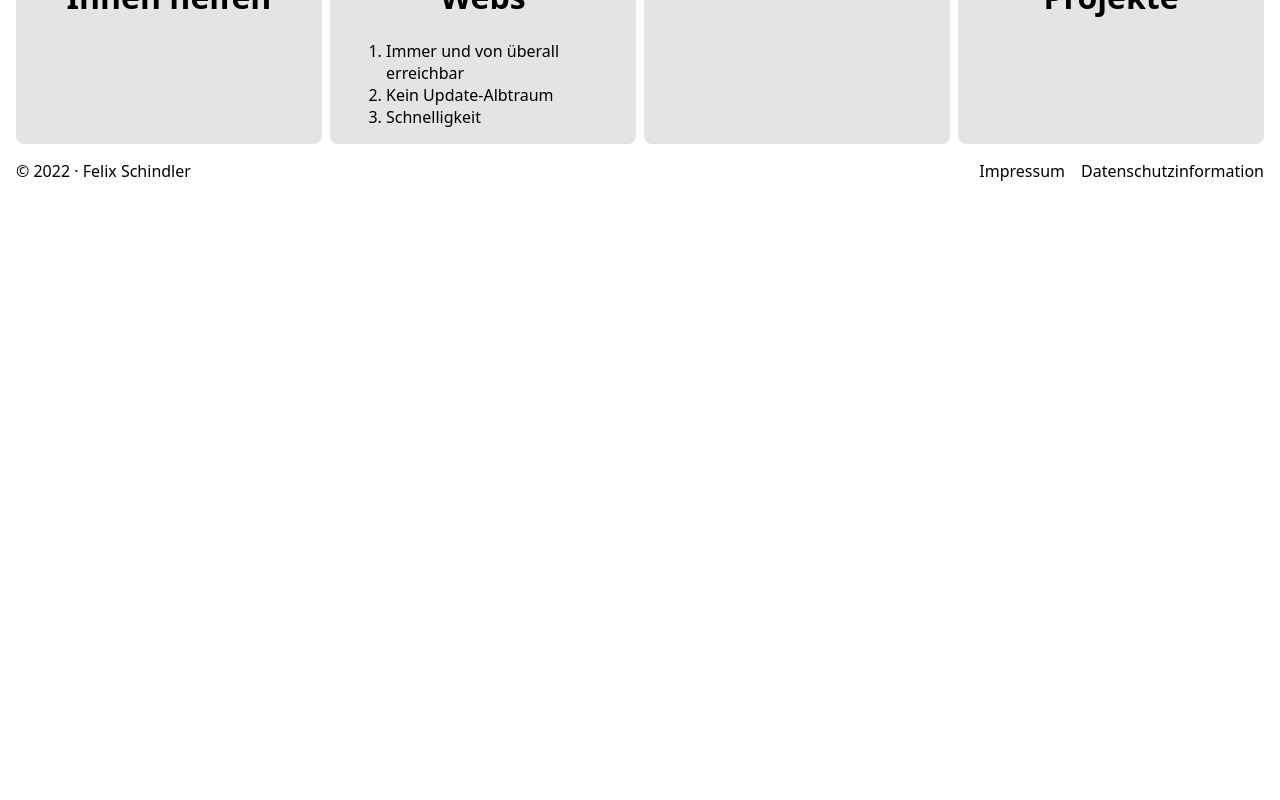
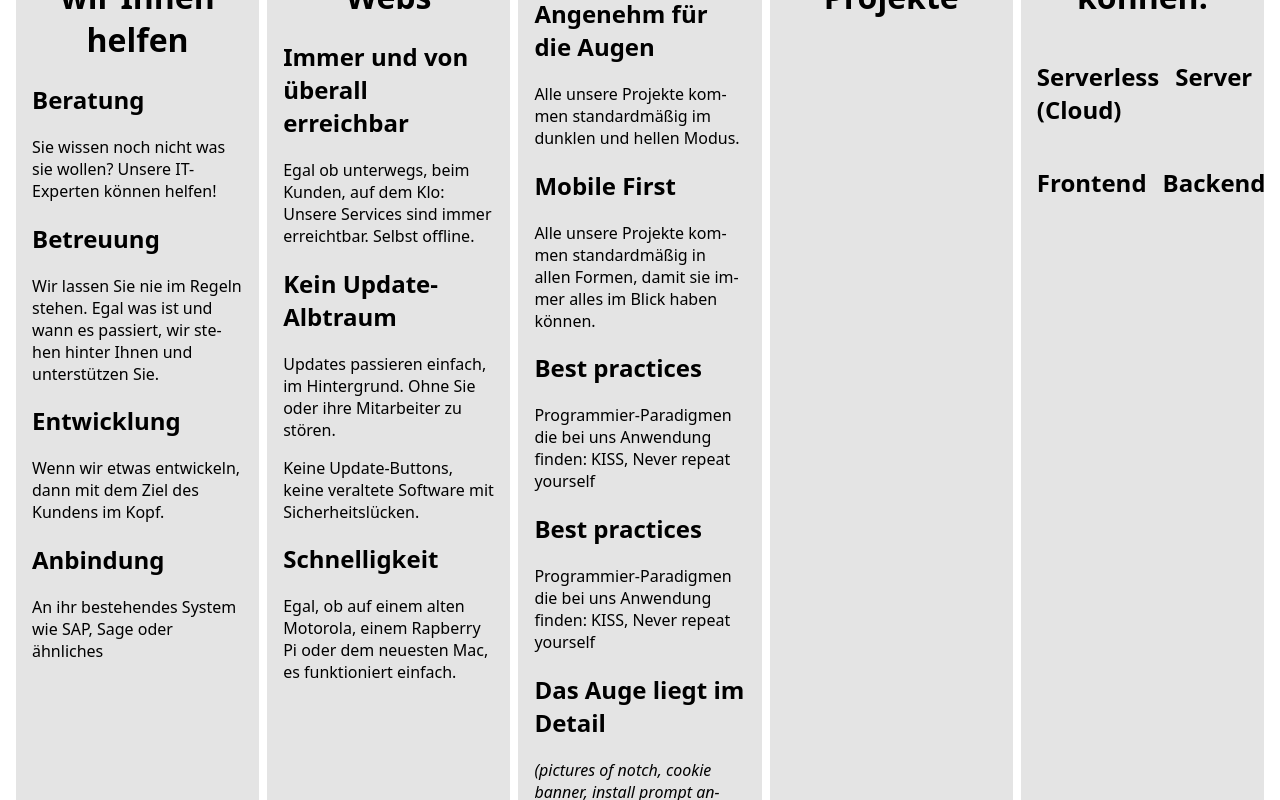
Before and after one commit to felix-schindler/com, a SvelteKit app: page / in a window 1280 px wide. Shown: the part 780-1580 px from the top of the page. Before the commit the page ends 978 px from the top, so only its background shows below. Built offline with nearby package versions, Linux system fonts and the light colour scheme.

Commit message:
Add some headlines and things

```diff
--- a/src/routes/+page.svelte
+++ b/src/routes/+page.svelte
@@ -36,20 +36,99 @@
 <div class="grid">
 	<div class="card">
 		<h1>So können wir Ihnen helfen</h1>
+		<div>
+			<h2>Beratung</h2>
+			<p>Sie wissen noch nicht was sie wollen? Unsere IT-Experten können helfen!</p>
+		</div>
+		<div>
+			<h2>Betreuung</h2>
+			<p>
+				Wir lassen Sie nie im Regeln stehen. Egal was ist und wann es passiert, wir stehen hinter
+				Ihnen und unterstützen Sie.
+			</p>
+		</div>
+		<div>
+			<h2>Entwicklung</h2>
+			<p>Wenn wir etwas entwickeln, dann mit dem Ziel des Kundens im Kopf.</p>
+		</div>
+		<div>
+			<h2>Anbindung</h2>
+			<p>An ihr bestehendes System wie SAP, Sage oder ähnliches</p>
+		</div>
 	</div>
 	<div class="card">
 		<h1>Vorteile des Webs</h1>
-		<ol>
-			<li>Immer und von überall erreichbar</li>
-			<li>Kein Update-Albtraum</li>
-			<li>Schnelligkeit</li>
-		</ol>
+		<div>
+			<h2>Immer und von überall erreichbar</h2>
+			<p>
+				Egal ob unterwegs, beim Kunden, auf dem Klo: Unsere Services sind immer erreichtbar. Selbst
+				offline.
+			</p>
+		</div>
+		<div>
+			<h2>Kein Update-Albtraum</h2>
+			<p>Updates passieren einfach, im Hintergrund. Ohne Sie oder ihre Mitarbeiter zu stören.</p>
+			<p>Keine Update-Buttons, keine veraltete Software mit Sicherheitslücken.</p>
+		</div>
+		<div>
+			<h2>Schnelligkeit</h2>
+			<p>
+				Egal, ob auf einem alten Motorola, einem Rapberry Pi oder dem neuesten Mac, es funktioniert
+				einfach.
+			</p>
+		</div>
 	</div>
 	<div class="card">
 		<h1>Warum wir?</h1>
+		<div>
+			<h2>Angenehm für die Augen</h2>
+			<p>Alle unsere Projekte kommen standardmäßig im dunklen und hellen Modus.</p>
+		</div>
+		<div>
+			<h2>Mobile First</h2>
+			<p>
+				Alle unsere Projekte kommen standardmäßig in allen Formen, damit sie immer alles im Blick
+				haben können.
+			</p>
+		</div>
+		<div>
+			<h2>Best practices</h2>
+			<p>Programmier-Paradigmen die bei uns Anwendung finden: KISS, Never repeat yourself</p>
+		</div>
+		<div>
+			<h2>Best practices</h2>
+			<p>Programmier-Paradigmen die bei uns Anwendung finden: KISS, Never repeat yourself</p>
+		</div>
+		<div>
+			<h2>Das Auge liegt im Detail</h2>
+			<em>(pictures of notch, cookie banner, install prompt android, light house)</em>
+		</div>
+		<div>
+			<h2>Sie haben nichts zu befürchten</h2>
+			<p>Wir kümmern uns um Gesetzeskonformität</p>
+		</div>
 	</div>
 	<div class="card">
 		<h1>Bisherige Projekte</h1>
+	</div>
+	<div class="card">
+		<h1>Weil wir's können.</h1>
+		<div class="half">
+			<div>
+				<h2>Serverless (Cloud)</h2>
+			</div>
+			<div>
+				<h2>Server</h2>
+			</div>
+		</div>
+		<div class="half">
+			<div>
+				<h2>Frontend</h2>
+			</div>
+			<div>
+				<h2>Backend</h2>
+			</div>
+		</div>
 	</div>
 </div>
 
@@ -108,5 +187,10 @@
 				font-size: 10vw;
 			}
 		}
+
+		.half {
+			display: flex;
+			gap: 1em;
+		}
 	}
 </style>
```
